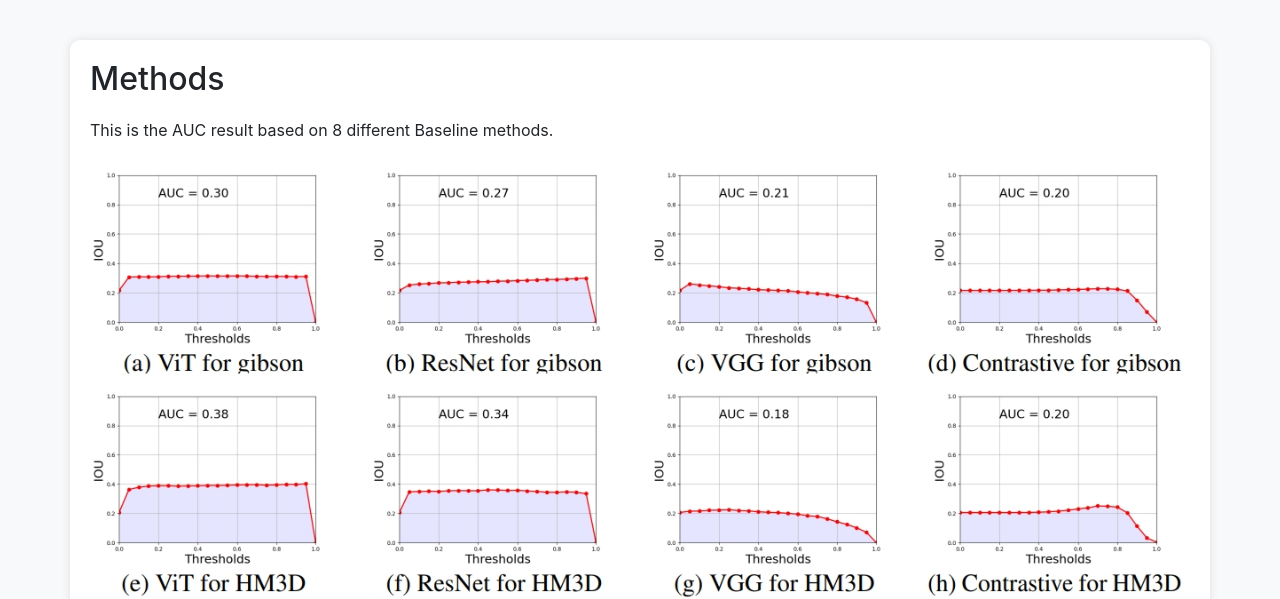
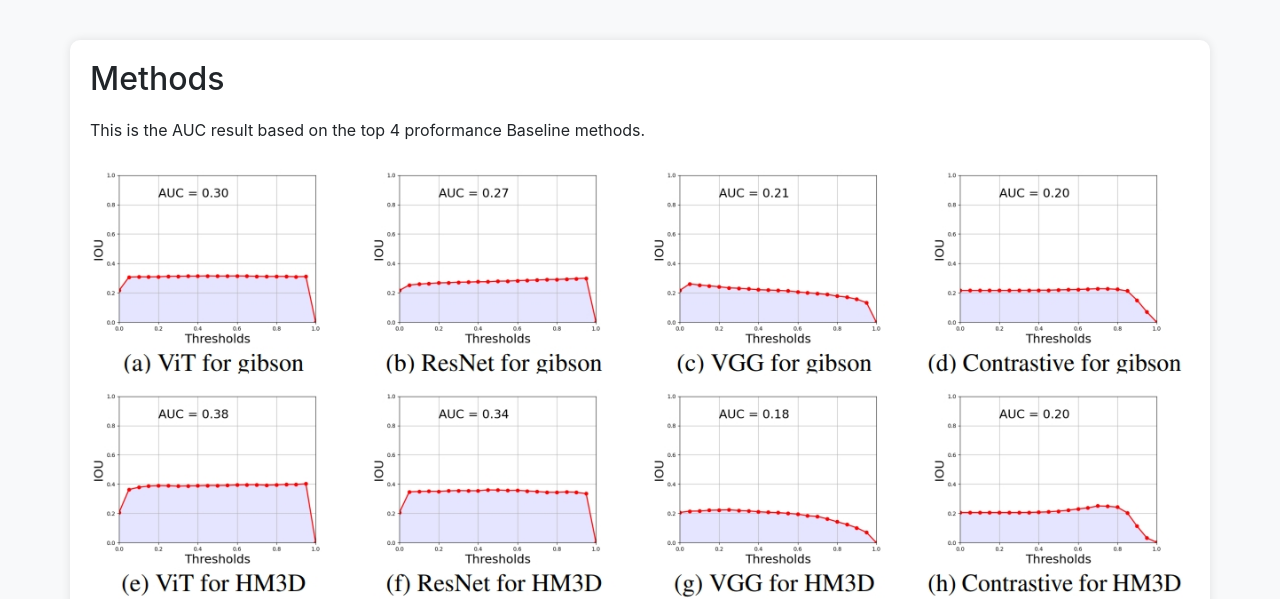
Before and after one commit to shirou10086/CoVision-Website-NYU-2023, a Flask app: page /methods in a window 1280 px wide. Shown: the part 86-685 px from the top of the page. Run offline with Flask 3, Linux system fonts and the light colour scheme; some libraries are stand-ins or nearby versions.

Commit message:
Update methods.html

```diff
--- a/templates/methods.html
+++ b/templates/methods.html
@@ -139,14 +139,14 @@
       <h2>Methods</h2>
       <!-- Top Image with Description -->
       <div class="top-image">
-          <p>This is the AUC result based on 8 different Baseline methods.</p>
+          <p>This is the AUC result based on the top 4 proformance Baseline methods.</p>
           <img src="static/aucset.png" alt="AUC Set" style="width: 100%;">
       </div>
       <!-- Bottom Images with Descriptions -->
       <div class="bottom-images d-flex flex-wrap justify-content-between">
           <div class="image-container">
               <p>AUC - Detailed Table</p>
-              <img src="static/auctable.png" alt="AUCtable" class="img-fluid">
+              <img src="static/Auctable.png" alt="AUCtable" class="img-fluid">
           </div>
       </div>
   </div>
```
